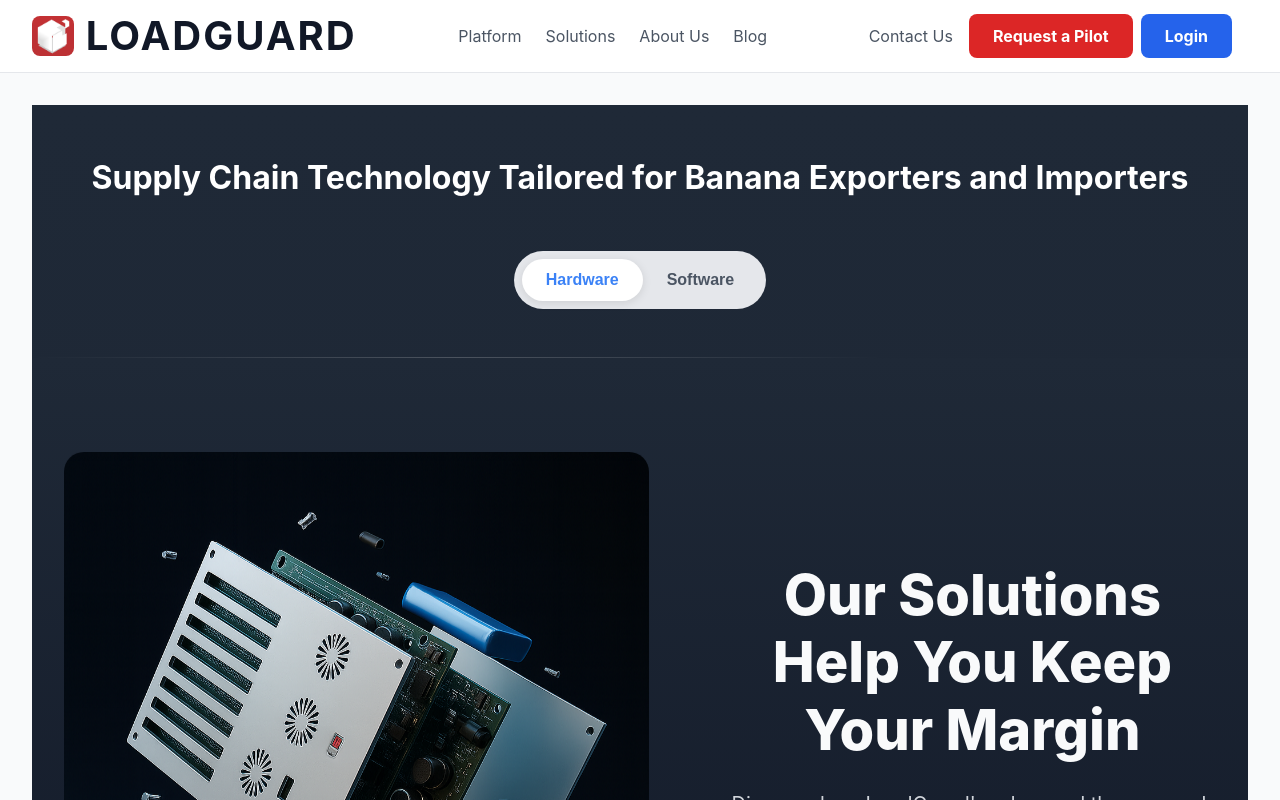
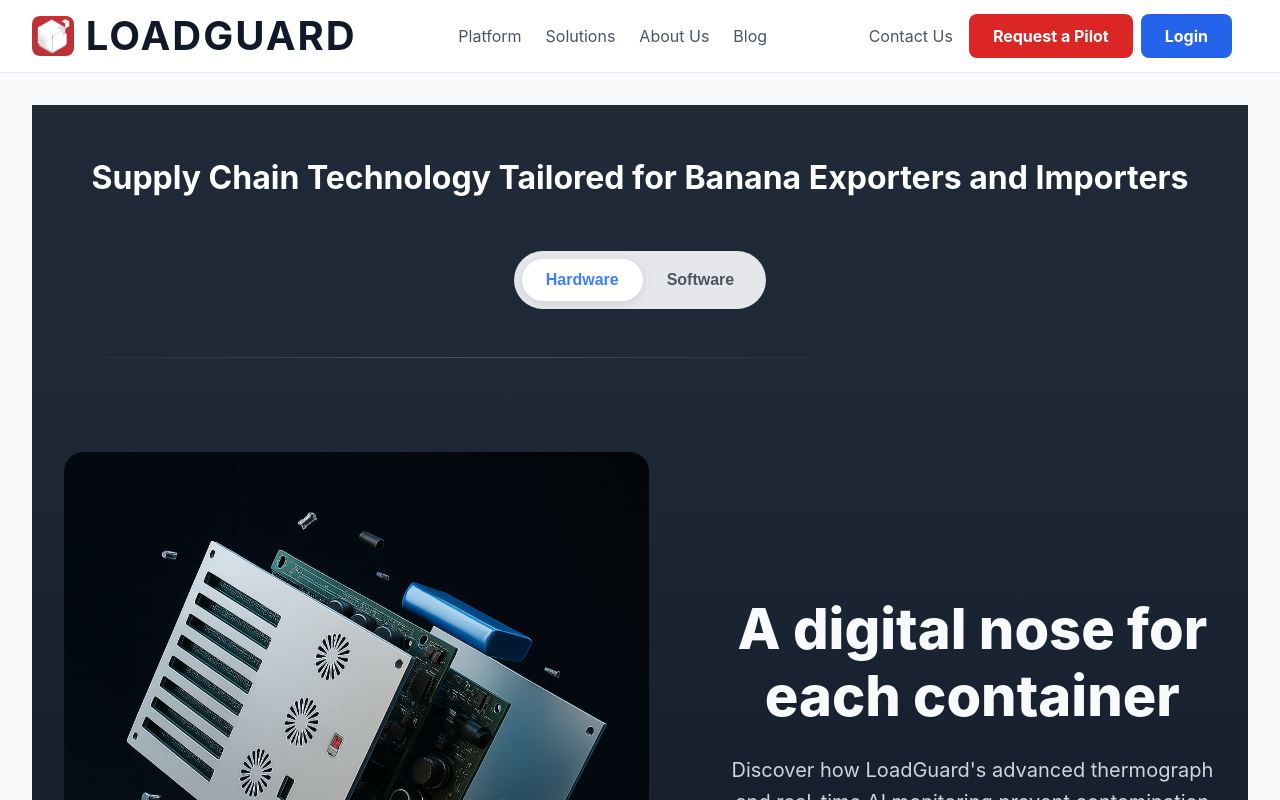
Before and after one commit to niazimurataj/loadguard-landing-page, a React (Vite) app: page /solutions in a window 1280 px wide. Shown: the top 800 px of the page. Built offline with nearby package versions, Linux system fonts and the light colour scheme; what aws-amplify would draw is missing.

Commit message:
Minor copy change

```diff
--- a/src/components/ContractBanner.jsx
+++ b/src/components/ContractBanner.jsx
@@ -8,7 +8,7 @@ const ContractBanner = () => {
       <p className={styles.subtitle}>
         Bring us your current contract from <strong>Sensitech, Emerson, Controlant, ORBCOMM,</strong> or any other data logger provider. We'll match their price and deliver more comprehensive, real-time alerting.
       </p>
-      <button className={styles.ctaButton}>
+      <button className={styles.ctaButton} onClick={() => window.location.href = '/pilot'}>
         <span className={styles.text}>Get a better deal</span>
       </button>
     </div>
--- a/src/components/HardwareSolutionHero.jsx
+++ b/src/components/HardwareSolutionHero.jsx
@@ -20,12 +20,12 @@ const HardwareSolutionHero = () => {
             {/* Right Column: Text Content */}
             <div className={styles.textContainer}>
             <h1 className={styles.title}>
-                Our Solutions Help You Keep Your Margin
+                A digital nose for each container
             </h1>
             <p className={styles.description}>
                 Discover how LoadGuard's advanced thermograph and real-time AI monitoring prevent contamination and reduce claims.
             </p>
-            <button className={styles.ctaButton}>
+            <button className={styles.ctaButton} onClick={() => window.location.href = '/pilot'}>
                 Request a Demo
             </button>
             </div>
```
